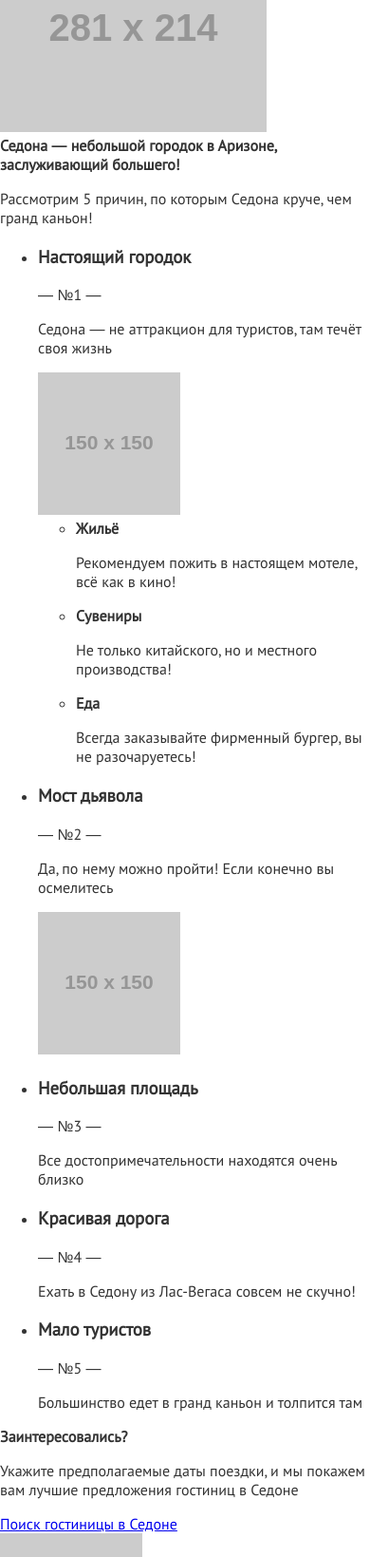
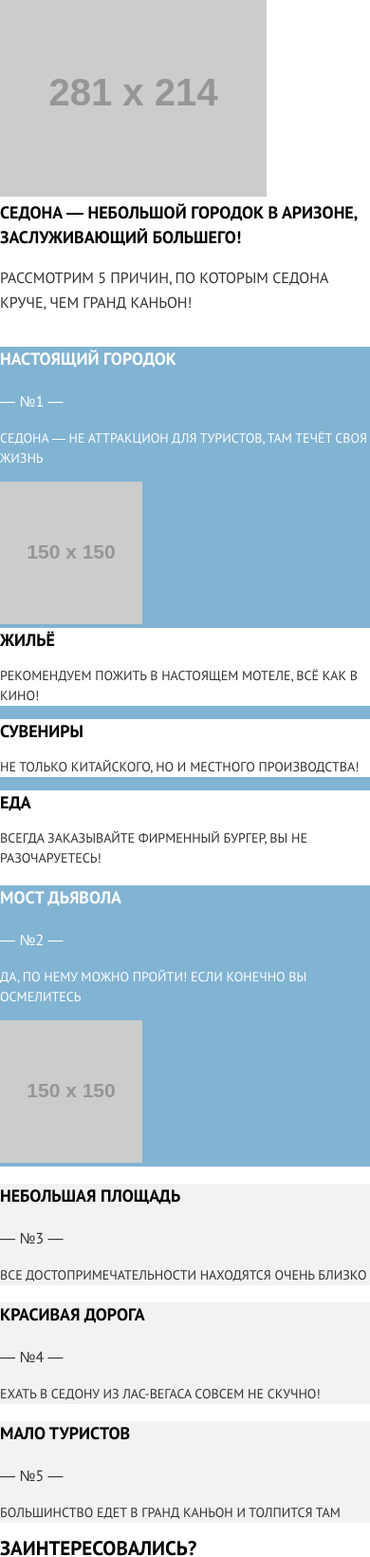
Before and after one commit to baltazar0/578047-sedona-18, a website: page source/index.html in a window 390 px wide. Shown: the part 361-2000 px from the top of the page at 95% size. Drawn offline with nearby package versions, Linux system fonts and the light colour scheme; files that its build step writes are made by us from their sources; placeholder pictures from the web are drawn by us; a web font is replaced by a local one.

Commit message:
marking index mobil

```diff
--- a/source/index.html
+++ b/source/index.html
@@ -47,16 +47,16 @@
       <b class="intro__title">Седона — небольшой городок в Аризоне, заслуживающий большего!</b>
       <p class="intro__text">Рассмотрим 5 причин, по которым Седона круче, чем гранд каньон!</p>
     </div>
-    <section class="features">
+    <section class="reasons">
       <h2 class="visually-hidden">Преимущества</h2>
-      <ul class="features__reason-list reason">
-        <li class="reason__item">
-          <h3 class="reason__title">Настоящий городок
+      <ul class="reasons__list">
+        <li class="reasons__item reasons__item--bgc-1">
+          <h3 class="reasons__title">Настоящий городок
           </h3>
-          <p class="reason__number">— №1 —</p>
-          <p class="reason__describe">Седона — не аттракцион для туристов, там течёт своя жизнь</p>
-          <img class="reason__img" src="https://via.placeholder.com/150x150" alt="Sedona фото">
-          <ul class="reason__advantages-list advantage">
+          <p class="reasons__number">— №1 —</p>
+          <p class="reasons__describe">Седона — не аттракцион для туристов, там течёт своя жизнь</p>
+          <img class="reasons__img" src="https://via.placeholder.com/150x150" alt="Sedona фото">
+          <ul class="reasons__advantages-list advantage">
             <li class="advantage__item advantage__item--house">
               <b class="advantage__title">Жильё</b>
               <p class="advantage__describe">Рекомендуем пожить в настоящем мотеле, всё как в кино!</p>
@@ -71,34 +71,34 @@
             </li>
           </ul>
         </li>
-        <li class="reason__item">
-          <h3 class="reason__title">Мост дьявола</h3>
-          <p class="reason__number">— №2 —</p>
-          <p class="reason__describe">Да, по нему можно пройти! Если конечно вы осмелитесь</p>
-          <img class="reason__img" src="https://via.placeholder.com/150x150" alt="Фото Мост Дьявола">
+        <li class="reasons__item reasons__item--bgc-1">
+          <h3 class="reasons__title">Мост дьявола</h3>
+          <p class="reasons__number">— №2 —</p>
+          <p class="reasons__describe">Да, по нему можно пройти! Если конечно вы осмелитесь</p>
+          <img class="reasons__img" src="https://via.placeholder.com/150x150" alt="Фото Мост Дьявола">
         </li>
-        <li class="reason__item">
-          <h3 class="reason__title">Небольшая площадь</h3>
-          <p class="reason__number">— №3 —</p>
-          <p class="reason__describe">Все достопримечательности находятся очень близко</p>
+        <li class="reasons__item reasons__item--bgc-2">
+          <h3 class="reasons__title reasons__title--bgc-2">Небольшая площадь</h3>
+          <p class="reasons__number">— №3 —</p>
+          <p class="reasons__describe">Все достопримечательности находятся очень близко</p>
         </li>
-        <li class="reason__item">
-          <h3 class="reason__title">Красивая дорога</h3>
-          <p class="reason__number">— №4 —</p>
-          <p class="reason__describe">Ехать в Седону из Лас-Вегаса совсем не скучно!</p>
+        <li class="reasons__item reasons__item--bgc-2">
+          <h3 class="reasons__title reasons__title--bgc-2">Красивая дорога</h3>
+          <p class="reasons__number">— №4 —</p>
+          <p class="reasons__describe">Ехать в Седону из Лас-Вегаса совсем не скучно!</p>
         </li>
-        <li class="reason__item">
-          <h3 class="reason__title">Мало туристов</h3>
-          <p class="reason__number">— №5 —</p>
-          <p class="reason__describe">Большинство едет в гранд каньон и толпится там</p>
+        <li class="reasons__item reasons__item--bgc-2">
+          <h3 class="reasons__title reasons__title--bgc-2">Мало туристов</h3>
+          <p class="reasons__number">— №5 —</p>
+          <p class="reasons__describe">Большинство едет в гранд каньон и толпится там</p>
         </li>
       </ul>
     </section>
     <section class="search">
       <h2 class="visually-hidden">Поиск гостиницы</h2>
-      <b>Заинтересовались?</b>
-      <p>Укажите предполагаемые даты поездки, и мы покажем вам лучшие предложения гостиниц в Седоне</p>
-      <a class="button search__btn" href="#">Поиск гостиницы в Седоне</a>
+      <b class="search__title">Заинтересовались?</b>
+      <p class="search__text">Укажите предполагаемые даты поездки, и мы покажем вам лучшие предложения гостиниц в Седоне</p>
+      <a class="button search__button" href="#">Найти гостиницу</a>
     </section>
     <section class="map">
       <h2 class="visually-hidden">Карта</h2>
--- /dev/null
+++ b/source/less/blocks/advantage.less
@@ -0,0 +1,19 @@
+.advantage {
+    .reset-list();
+  }
+
+  .advantage__item {
+      background-color: @white;
+    }
+
+  .advantage__title {
+    font-family: @font-family-title;
+    font-weight: 700;
+    .font-text(18px; 26px);
+    color: @title-color;
+  }
+
+  .advantage__describe {
+    .font-text(14px; 21px);
+    color: @text-color;
+  }
--- /dev/null
+++ b/source/less/blocks/button.less
@@ -0,0 +1,7 @@
+.button {
+  font-family: @font-family-title;
+  .font-text(21px, 26px);
+  color: @white;
+  font-weight: 700;
+  background-color: @bgc-1;
+}
--- /dev/null
+++ b/source/less/blocks/copyright.less
@@ -0,0 +1,8 @@
+.copyright__developed {
+    .font-text(14px; 26px);
+    color: @title-color;
+}
+
+.copyright__link {
+    text-decoration: none;
+}
--- /dev/null
+++ b/source/less/blocks/intro.less
@@ -0,0 +1,10 @@
+.intro__title {
+    font-family: @font-family-title;
+    font-weight: bold;
+    .font-text(18px; 26px);
+    color: @title-color;
+}
+
+.intro__text {
+    .font-text(16px; 26px);
+}
--- /dev/null
+++ b/source/less/blocks/main-nav.less
@@ -0,0 +1,17 @@
+.main-nav {
+  .font-text(18px; 40px);
+  font-weight: bold;
+  color: @white;
+  background-color: @bgc-1;
+}
+
+.main-nav__list {
+    .reset-list();
+}
+
+.main-nav__item {
+  & a {
+    text-decoration: none;
+    color: @white;
+  }
+}
--- /dev/null
+++ b/source/less/blocks/page-footer.less
@@ -0,0 +1,6 @@
+.page-footer__hashtag {
+    font-family: @font-family-title;
+    font-weight: 700;
+    .font-text(21px; 26px);
+    color: @title-color;
+}
--- /dev/null
+++ b/source/less/blocks/page-header.less
@@ -0,0 +1,3 @@
+.page-header {
+    background-color: @white;
+  }
--- /dev/null
+++ b/source/less/blocks/reasons.less
@@ -0,0 +1,32 @@
+.reasons__list {
+  .reset-list();
+}
+
+.reasons__item {
+  &--bgc-1 {
+    color: @white;
+    background-color: @bgc-1;
+  }
+
+  &--bgc-2 {
+    background-color: @bgc-2;
+  }
+}
+
+.reasons__title {
+  font-family: @font-family-title;
+  font-weight: bold;
+  .font-text(18px; 26px);
+
+  &--bgc-2 {
+    color: @title-color;
+  }
+}
+
+.reasons__number {
+  .font-text(16px; 26px);
+}
+
+.reasons__describe {
+  .font-text(14px; 21px);
+}
--- /dev/null
+++ b/source/less/blocks/search.less
@@ -0,0 +1,15 @@
+
+  .search__title {
+    font-family: @font-family-title;
+    font-weight: 700;
+    .font-text(21px; 26px);
+    color: @title-color;
+  }
+
+  .search__text {
+    .font-text(14px; 21px);
+  }
+
+  .search__button {
+      text-decoration: none;
+  }
--- /dev/null
+++ b/source/less/blocks/social.less
@@ -0,0 +1,3 @@
+.social {
+    .reset-list();
+}
--- /dev/null
+++ b/source/less/blocks/wrapper.less
@@ -0,0 +1,21 @@
+.wrapper {
+  padding-left: 20px;
+  padding-right: 20px;
+  width: 300px;
+  margin-left: auto;
+  margin-right: auto;
+
+  @media (min-width: 700px) {
+    padding-left: 40px;
+    padding-right: 40px;
+    width: 540px;
+  }
+
+  @media (min-width: 900px) {
+    width: 760px;
+  }
+}
+
+div {
+  overflow: hidden;
+}
--- a/source/less/scaffolding.less
+++ b/source/less/common.less
@@ -4,10 +4,11 @@ body {
   margin: 0;
   padding: 0;
 
-  font-family: "PTSans-Regular", "Arial", sans-serif;
-  color: #333333;
-  font-style: normal;
-  font-weight: normal;
+  font-family: @font-family-base;
+  color: @text-color;
+  // font-style: normal;
+  // font-weight: normal;
+  text-transform: uppercase;
 
   box-sizing: border-box;
 }
--- a/source/less/mixins.less
+++ b/source/less/mixins.less
@@ -11,3 +11,9 @@
     padding: 0 30px;
     box-sizing: border-box;
   }
+
+
+.font-text(@size: 18px, @height: 26px) {
+  font-size: @size;
+  line-height: @height;
+}
--- a/source/less/style.less
+++ b/source/less/style.less
@@ -1,5 +1,20 @@
-// @import "variables.less";
+@import "variables.less";
 @import "fonts.less";
 
-@import "scaffolding.less";
-// @import "mixins.less";
+@import "common.less";
+@import "mixins.less";
+
+/*         blocks         */
+
+@import "blocks/page-header.less";
+@import "blocks/main-nav.less";
+@import "blocks/page-main.less";
+@import "blocks/wrapper.less";
+@import "blocks/intro.less";
+@import "blocks/reasons.less";
+@import "blocks/advantage.less";
+@import "blocks/search.less";
+@import "blocks/button.less";
+@import "blocks/page-footer.less";
+@import "blocks/social.less";
+@import "blocks/copyright.less";
--- /dev/null
+++ b/source/less/variables.less
@@ -0,0 +1,8 @@
+@white: #ffffff;
+@bgc-1: #81b3d2;
+@bgc-2: #f2f2f2;
+@text-color: #333333;
+@title-color: #000000;
+
+@font-family-base: "PTSans-Regular", "Arial", sans-serif;
+@font-family-title: "PTSans-Bold", "Arial", sans-serif;
```
Also changed, not shown: source/less/blocks/banner.less (added), source/less/blocks/features.less (added), source/less/blocks/map.less (added), source/less/blocks/page-main.less (added).
